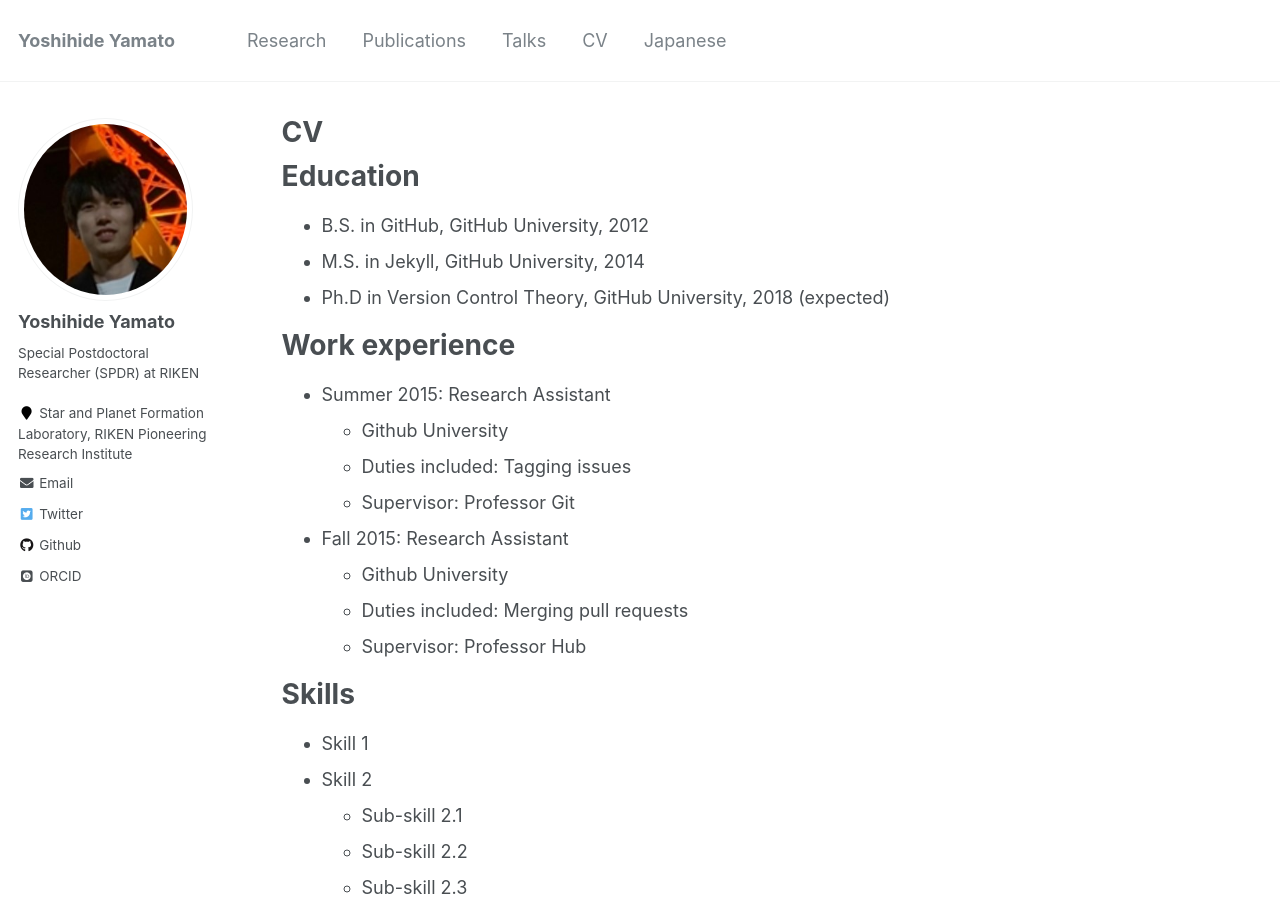
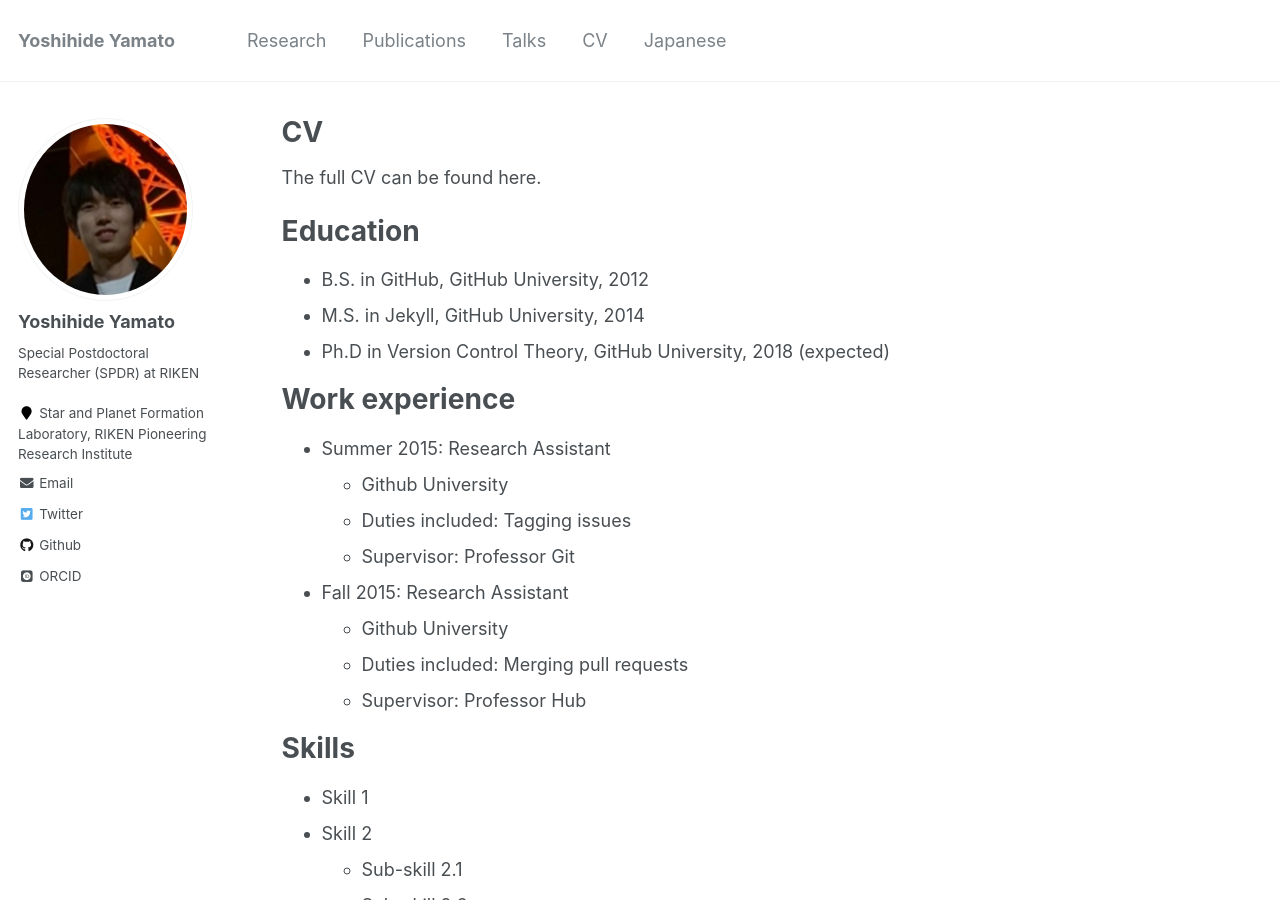
Before and after one commit to yyamato-as/website, a Jekyll site: the page built from _pages/cv.md, in a window 1280 px wide and 900 px high. Built offline with Jekyll 4.4.1, drawn with Linux system fonts in a browser that asks for light colours; some web fonts are replaced.

Commit message:
Update cv.md

```diff
--- a/_pages/cv.md
+++ b/_pages/cv.md
@@ -8,6 +8,8 @@
 ---
 
 {% include base_path %}
+
+The full CV can be found here.
 
 Education
 ======
```
